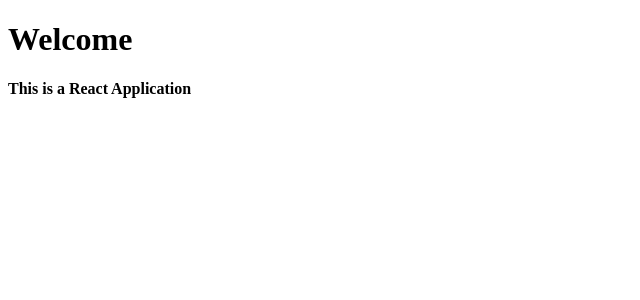
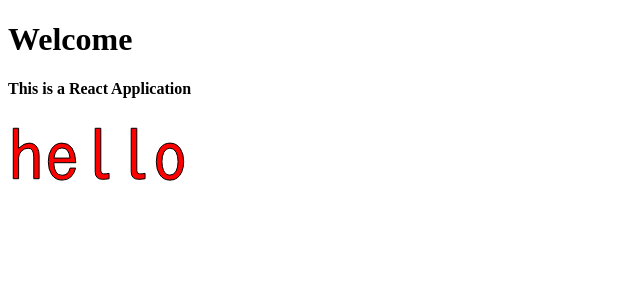
Before and after one commit to jmcguiredev/motion-react-test, a React app: page / in a window 1280 px wide. Shown: the top 300 px of the page, without its empty margins (0-640 px from the left). Built offline with nearby package versions, Linux system fonts and the light colour scheme; the HTML template or start-up script is replaced by a standard one.

Commit message:
added text-to-svg lib

```diff
--- a/package.json
+++ b/package.json
@@ -14,7 +14,8 @@
     "core-js": "^3.16.4",
     "framer-motion": "^4.1.17",
     "react": "^17.0.2",
-    "react-dom": "^17.0.2"
+    "react-dom": "^17.0.2",
+    "text-svg": "^1.0.4"
   },
   "devDependencies": {
     "@babel/cli": "^7.14.8",
--- a/src/components/Name.jsx
+++ b/src/components/Name.jsx
@@ -8,6 +8,9 @@
             animate={{ rotate: 360 }}
             transition={{ duration: 5 }}
             className="box"/>
+            <svg width="180" height="72">
+  <path fill="red" stroke="black" d="M5.27 9.28L10.62 9.28L10.62 29.36Q15.86 24.12 21.02 24.12Q26.89 24.12 29.60 29.29Q31.11 32.20 31.11 36.35L31.11 59.70L25.77 59.70L25.77 37.93Q25.77 29.21 20.18 29.21Q16.42 29.21 13.57 31.96Q10.62 34.91 10.62 38.71L10.62 59.70L5.27 59.70L5.27 9.28ZM67.68 49.08Q64.55 61.10 54.07 61.10Q47.57 61.10 43.77 55.69Q40.32 50.73 40.32 42.61Q40.32 34.84 43.56 29.88Q47.36 24.12 54 24.12Q66.97 24.12 67.82 43.70L45.74 43.70Q46.16 56.29 54.14 56.29Q60.47 56.29 62.05 49.08L67.68 49.08M62.05 39.09Q60.89 28.93 54 28.93Q47.36 28.93 45.95 39.09L62.05 39.09ZM92.81 51.82Q92.81 54.91 95.77 54.91Q98.19 54.91 101.07 54.35L101.07 59.73Q96.82 60.33 94.82 60.33Q87.19 60.33 87.19 52.84L87.19 9.28L92.81 9.28L92.81 51.82ZM128.81 51.82Q128.81 54.91 131.77 54.91Q134.19 54.91 137.07 54.35L137.07 59.73Q132.82 60.33 130.82 60.33Q123.19 60.33 123.19 52.84L123.19 9.28L128.81 9.28L128.81 51.82ZM162.07 24.12Q168.68 24.12 172.44 29.95Q175.68 34.80 175.68 42.61Q175.68 48.48 173.74 52.91Q170.16 61.14 161.93 61.14Q155.57 61.14 151.77 55.72Q148.32 50.77 148.32 42.61Q148.32 33.82 152.30 28.79Q156.09 24.12 162.07 24.12M161.93 29.14Q158.06 29.14 155.88 33.19Q153.95 36.74 153.95 42.61Q153.95 48.02 155.53 51.43Q157.71 56.11 162 56.11Q165.94 56.11 168.12 52.07Q170.05 48.52 170.05 42.68Q170.05 36.60 168.05 33.12Q165.90 29.14 161.93 29.14Z"/>
+</svg>
         </div>
      );
 }
```
Also changed, not shown: 1 other file (tests, documents, lock files or other folders).
